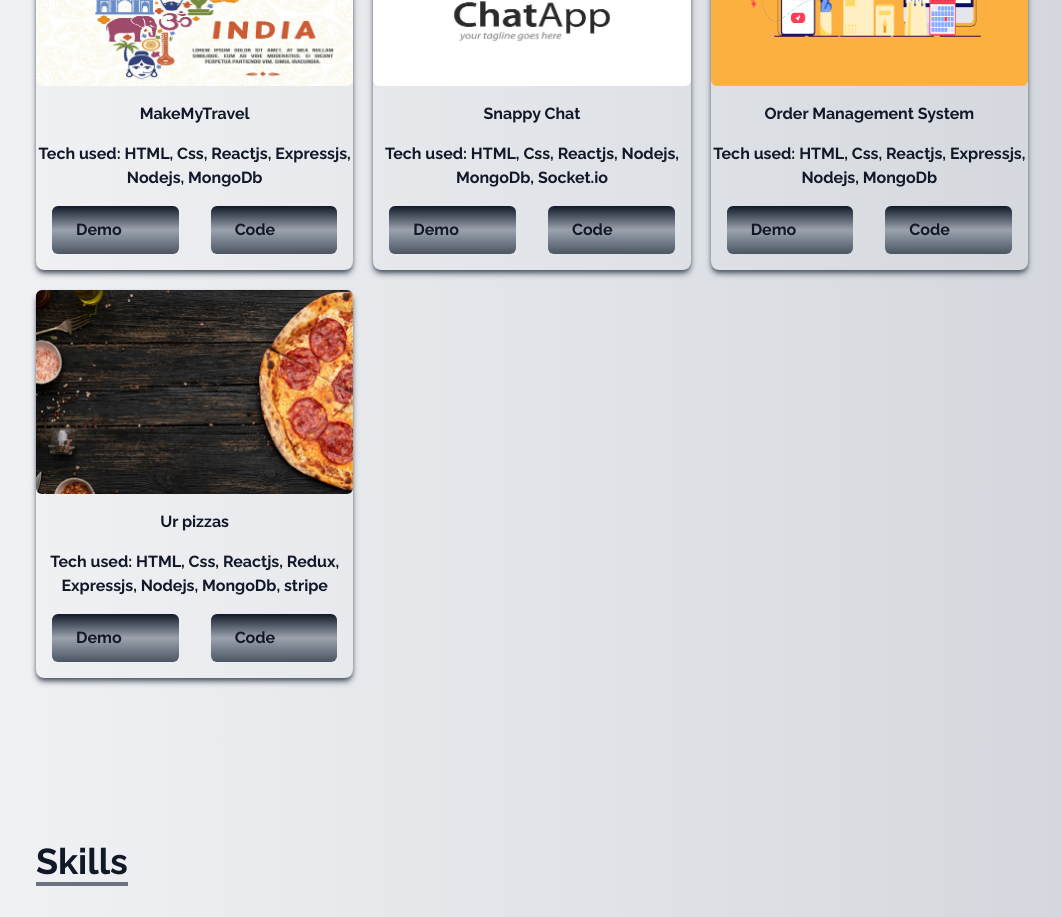
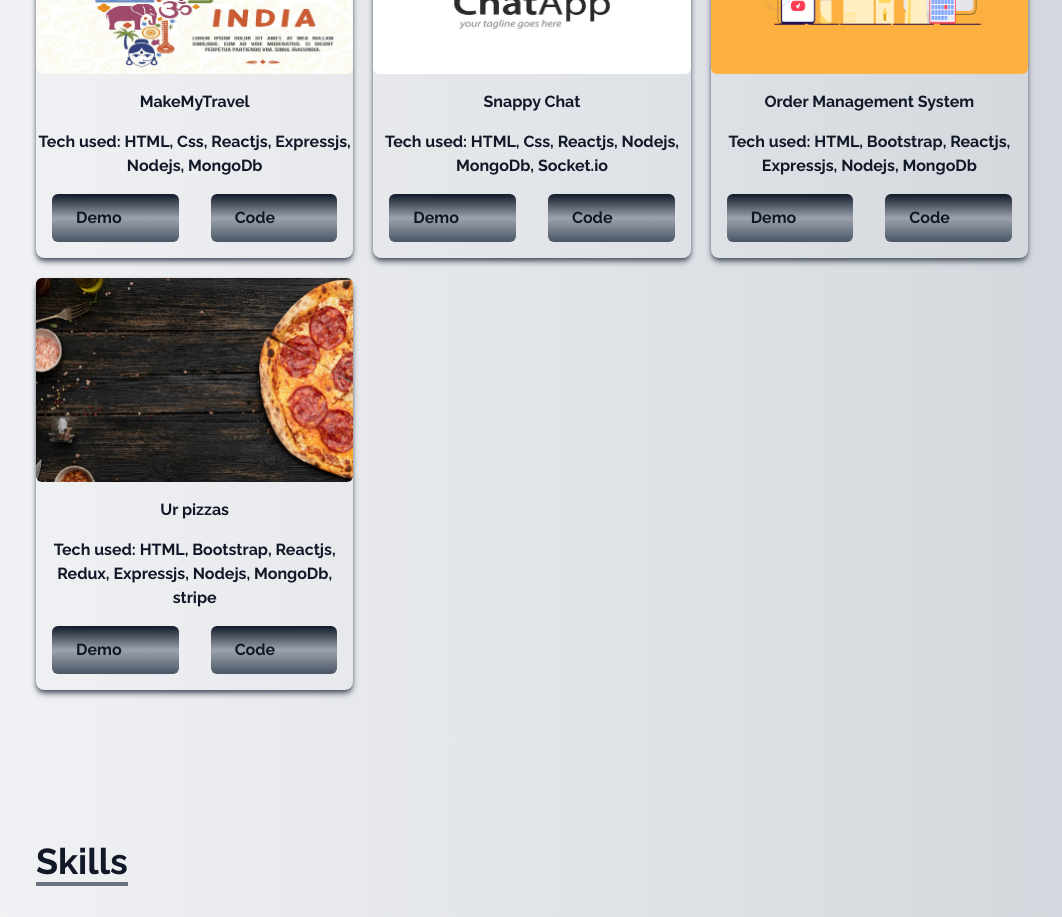
Before and after one commit to vivekanandhansj/portfolio, a React (Create React App) app: page / in a window 1280 px wide. Shown: the part 1800-2717 px from the top of the page, without its empty margins (108-1170 px from the left). Built offline with nearby package versions, Linux system fonts and the light colour scheme.

Commit message:
Update Portfolio.jsx

```diff
--- a/src/components/Portfolio.jsx
+++ b/src/components/Portfolio.jsx
@@ -28,14 +28,14 @@ const Portfolio = () => {
       src: oms ,
       url: "https://vivek-oms.netlify.app/",
       code: "	https://github.com/vivekanandhansj/order-management-system",
-      tech: "HTML, Css, Reactjs, Expressjs, Nodejs, MongoDb"
+      tech: "HTML, Bootstrap, Reactjs, Expressjs, Nodejs, MongoDb"
     } ,{
      id: "4",
       pname:"Ur pizzas",
       src: pizza ,
       url: "https://ur-pizzas.netlify.app/",
       code: "https://github.com/vivekanandhansj/ur-pizzas-frontend	",
-      tech: "HTML, Css, Reactjs, Redux, Expressjs, Nodejs, MongoDb, stripe"
+      tech: "HTML, Bootstrap, Reactjs, Redux, Expressjs, Nodejs, MongoDb, stripe"
 
 
     }
```
